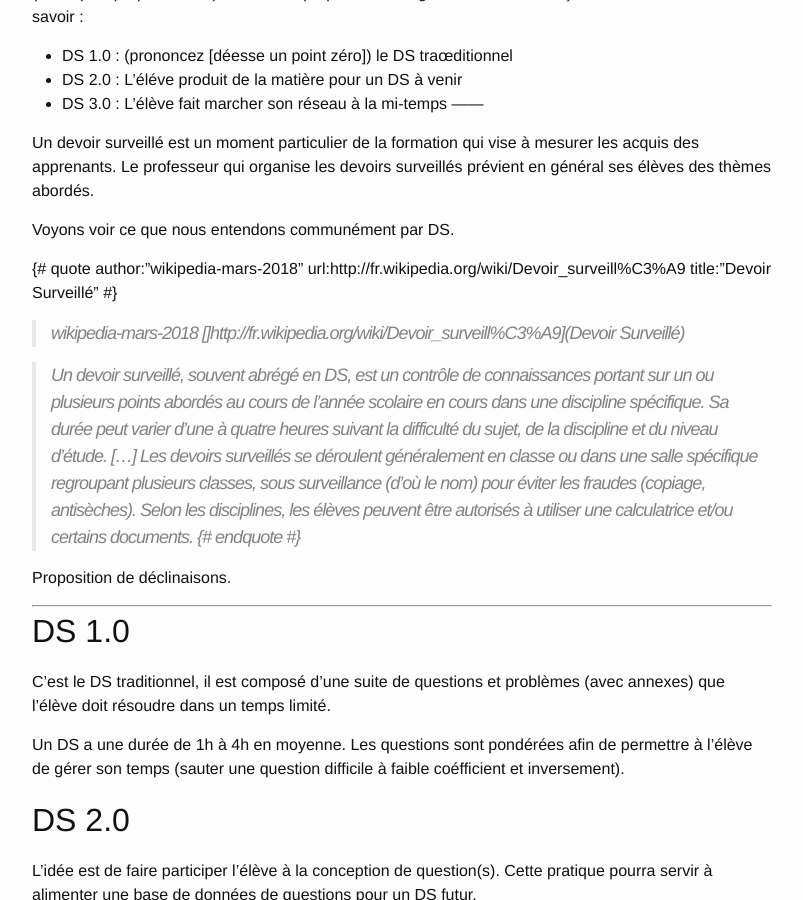
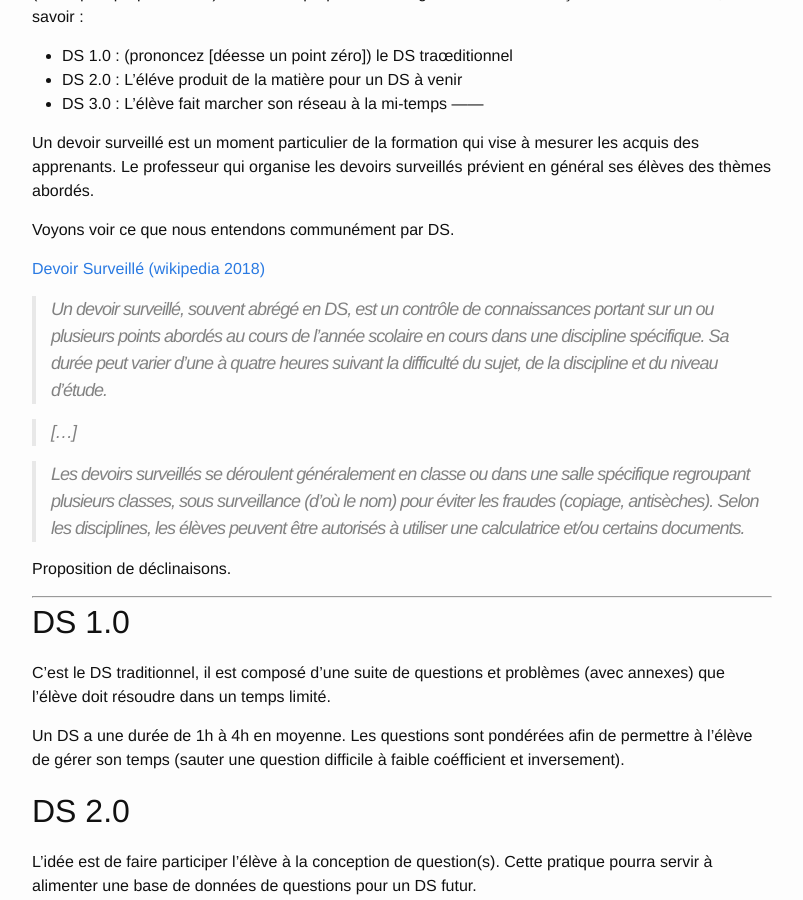
Before and after one commit to ocapuozzo/ds3, a Jekyll site: the page built from _posts/2018-03-31-ds-3-point-zero.markdown, in a window 1280 px wide and 900 px high, scrolled down 420 px. Shown: the whole window, without its empty margins (238-1041 px from the left). Built offline with Jekyll 4.4.1, drawn with Linux system fonts in a browser that asks for light colours.

Commit message:
suppression {% quote ...

```diff
--- a/_posts/2018-03-31-ds-3-point-zero.markdown
+++ b/_posts/2018-03-31-ds-3-point-zero.markdown
@@ -26,14 +26,14 @@ Un devoir surveillé est un moment particulier de la formation qui vise à mesur
 
 Voyons voir ce que nous entendons communément par DS.
 
-{# quote author:"wikipedia-mars-2018" url:http://fr.wikipedia.org/wiki/Devoir_surveill%C3%A9 title:"Devoir Surveillé" #}
 
-> wikipedia-mars-2018 []http://fr.wikipedia.org/wiki/Devoir_surveill%C3%A9](Devoir Surveillé)
+[Devoir Surveillé (wikipedia 2018)](http://fr.wikipedia.org/wiki/Devoir_surveill%C3%A9)
 
 > _Un devoir surveillé, souvent abrégé en DS, est un contrôle de connaissances portant sur un ou plusieurs points abordés au cours de l'année scolaire en cours dans une discipline spécifique. Sa durée peut varier d'une à quatre heures suivant la difficulté du sujet, de la discipline et du niveau d'étude._
+
 > [...]
+
 > _Les devoirs surveillés se déroulent généralement en classe ou dans une salle spécifique regroupant plusieurs classes, sous surveillance (d'où le nom) pour éviter les fraudes (copiage, antisèches). Selon les disciplines, les élèves peuvent être autorisés à utiliser une calculatrice et/ou certains documents._
-{# endquote #}
 
 
 Proposition de déclinaisons.
@@ -84,10 +84,10 @@ L'idée est d'ouvir un espace de collaboration inter-élèves à mi-parcours du
    Au cours d'une manifestation sportive, à la mi-temps, les joueurs quittent provisoirement le terrain. Dans notre cas, selon la configuration de la salle, les élèves sont invités à sortir soit dans le couloir annexe, soit à se déplacer au fond de la salle. C'est une sorte d'anticipation de ce qui se passe dans le couloir à la sortie d'un DS où les échanges sont naturellement bien engagés.
 
    Exemple de mi-temps DS3.0 (dans un modèle où les copies peuvent être support aux échanges) :
-   {% img center /images/DS3.0-MiTemps.jpg 'DS3.0 élèves à l oeuvre' %}
+![DS3.0 élèves à l oeuvre]({{ site.baseurl }}/images/DS3.0-MiTemps.jpg "DS3.0 élèves à l'oeuvre")
 
    Retour à la composition :
-   {% img center /images/DS3.0-ApresMiTemps.jpg 'DS3.0 élèves retour à la composition' %}
+![DS3.0 élèves à l oeuvre]({{ site.baseurl }}/images/DS3.0-ApresMiTemps.jpg "DS3.0 élèves retour à la composition")
 
 ##   De nombreux avantages :
    *   Élimine des situations de blocages (question non comprise ou mal comprise)
```
